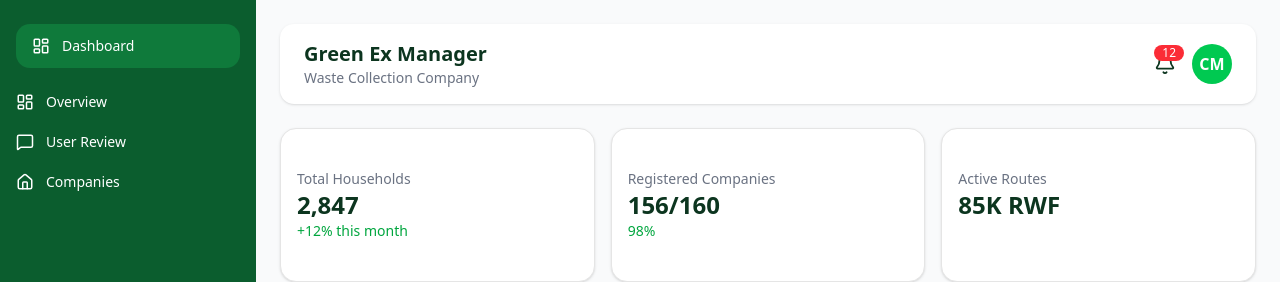
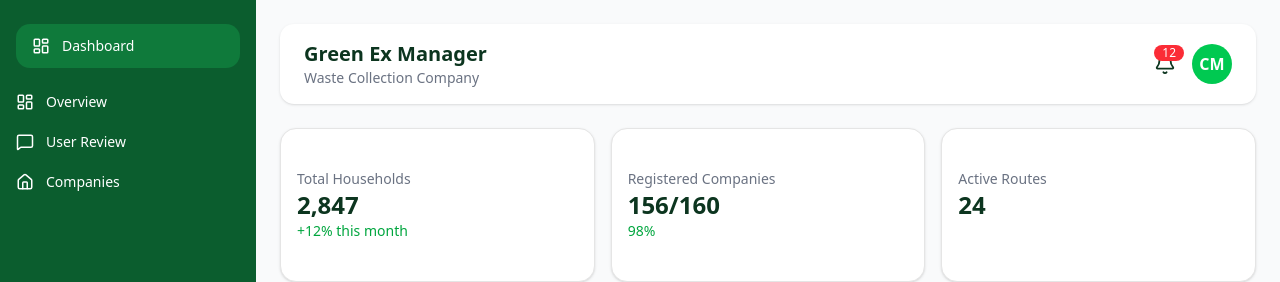
Before and after one commit to SheCanCODE-Capstone-Projects/Greenex_fe, a Next.js app: page /Supper-dashboard in a window 1280 px wide. Shown: the top 282 px of the page. Built offline with nearby package versions, Linux system fonts and the light colour scheme.

Commit message:
change the routes

```diff
--- a/src/app/Supper-dashboard/page.tsx
+++ b/src/app/Supper-dashboard/page.tsx
@@ -87,7 +87,7 @@ export default function SupperDashboard() {
 
   return (
     <div className="flex min-h-screen bg-gray-50">
-      {/* SIDEBAR */}
+
       <aside
         className={`fixed inset-y-0 left-0 z-40 w-64 bg-[#0B5D2E] text-white flex flex-col justify-between py-6
         transform transition-transform duration-300
@@ -167,7 +167,7 @@ export default function SupperDashboard() {
             note="98%"
             color="text-green-600"
           />
-          <StatCard title="Active Routes" value="85K RWF" />
+          <StatCard title="Active Routes" value="24" />
         </div>
 
 
```
